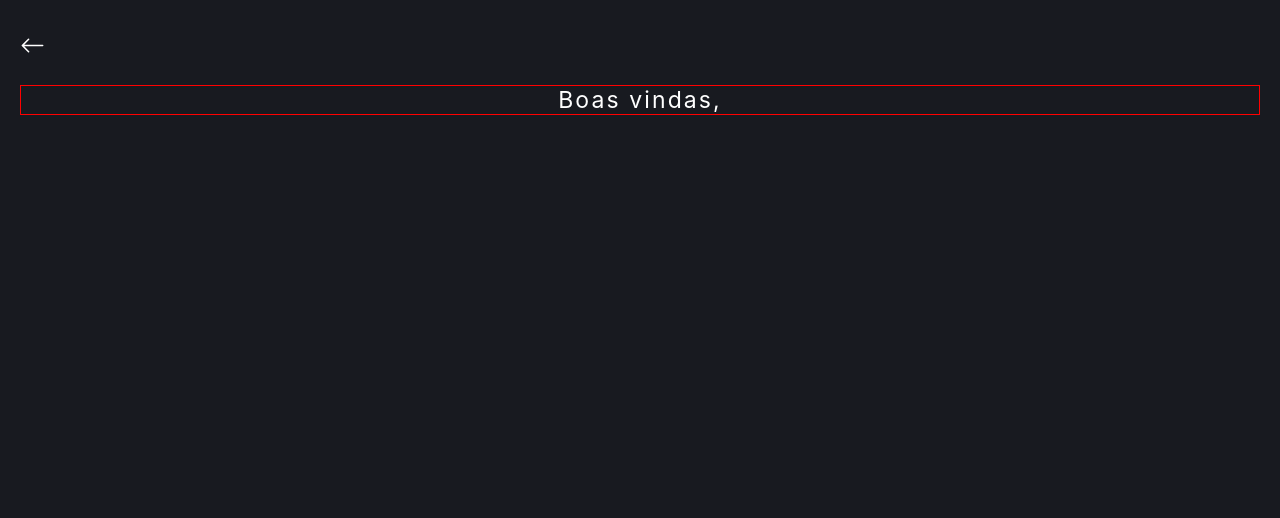
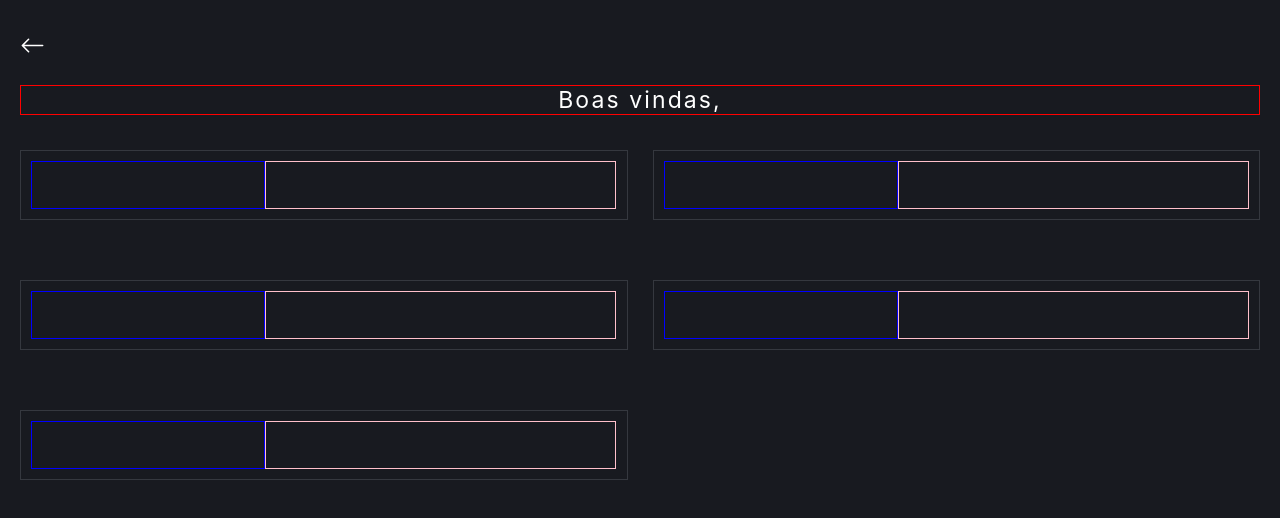
Before and after one commit to KhawanC/drop_shipping-front, a React (Create React App) app: page /conta/1 in a window 1280 px wide. Shown: the top 518 px of the page. Built offline with nearby package versions, Linux system fonts and the light colour scheme.

Commit message:
patch pagina Conta

```diff
--- a/src/Pages/ConfirmacaoEmail/index.js
+++ b/src/Pages/ConfirmacaoEmail/index.js
@@ -1,9 +1,9 @@
 import React, { useState, useEffect } from 'react';
-import './style.css'
+import './style.css';
 import { useNavigate, useLocation } from 'react-router-dom';
 import PinInput from 'react-pin-input';
 import { LoadingScreen } from '../../Components/LoadingScreen';
-import { motion } from 'framer-motion'
+import { motion } from 'framer-motion';
 
 export const ConfirmacaoEmail = (props) => {
     const [codigo, setCodigo] = useState();
--- a/src/Pages/Conta/index.js
+++ b/src/Pages/Conta/index.js
@@ -1,11 +1,22 @@
-import React from 'react'
-import './style.css'
-import { motion } from 'framer-motion'
-import { useNavigate } from 'react-router-dom';
+import React, { useEffect } from 'react';
+import './style.css';
+import { motion } from 'framer-motion';
+import { useNavigate, useLocation } from 'react-router-dom';
 import { BsArrowLeft } from "react-icons/bs";
+import { api } from '../../Api/api';
 
 export const Conta = (props) => {
     const navigate = useNavigate();
+    const location = useLocation();
+
+    useEffect(() => {
+        try {
+            let id = location.state.dados.split(',')
+            //const res = api.get(`usuario/${id[0]}`)
+        } catch (error) {
+            console.log(error.response)
+        }
+    }, [])
 
     return(
         <motion.div
@@ -18,7 +29,49 @@ export const Conta = (props) => {
                 <BsArrowLeft className='botaoVoltar' onClick={() => navigate(-1)}/>
             </div>
             <div id='boxBoasVindaPaginaConta'>
-                <p id='tituloStylePaginaConta'>Boas vindas, </p>
+                <p id='tituloStylePaginaConta'>Boas vindas, {}</p>
+            </div>
+            <div id='containerSectionPaginaConta'>
+                <div className='boxSectionsPaginaConta'>
+                    <div className='boxIconeSectionPaginaConta'>
+
+                    </div>
+                    <div className='boxTextoSectionPaginaConta'>
+
+                    </div>
+                </div>
+                <div className='boxSectionsPaginaConta'>
+                    <div className='boxIconeSectionPaginaConta'>
+
+                    </div>
+                    <div className='boxTextoSectionPaginaConta'>
+
+                    </div>
+                </div>
+                <div className='boxSectionsPaginaConta'>
+                    <div className='boxIconeSectionPaginaConta'>
+
+                    </div>
+                    <div className='boxTextoSectionPaginaConta'>
+
+                    </div>
+                </div>
+                <div className='boxSectionsPaginaConta'>
+                    <div className='boxIconeSectionPaginaConta'>
+
+                    </div>
+                    <div className='boxTextoSectionPaginaConta'>
+
+                    </div>
+                </div>
+                <div className='boxSectionsPaginaConta'>
+                    <div className='boxIconeSectionPaginaConta'>
+
+                    </div>
+                    <div className='boxTextoSectionPaginaConta'>
+
+                    </div>
+                </div>
             </div>
         </motion.div>
     );
--- a/src/Pages/Conta/style.css
+++ b/src/Pages/Conta/style.css
@@ -25,3 +25,34 @@
     font-size: 23px;
     letter-spacing: 2.1px;
 }
+
+#containerSectionPaginaConta {
+    display: grid;
+    grid-template-columns: 1fr 1fr;
+
+    gap: 25px;
+}
+
+.boxSectionsPaginaConta {
+    border: 1px solid #35383f;
+    display: flex;
+
+    width: 100%;
+    height: 7em;
+
+    padding: 10px;
+
+    margin-top: 3.5em;
+}
+
+.boxIconeSectionPaginaConta {
+    border: 1px solid blue;
+    width: 40%;
+    height: 100%;
+}
+
+.boxTextoSectionPaginaConta {
+    border: 1px solid pink;
+    width: 60%;
+    height: 100%;
+}
```
Also changed, not shown: src/Components/SideBar/index.js (+4 -4 lines).
